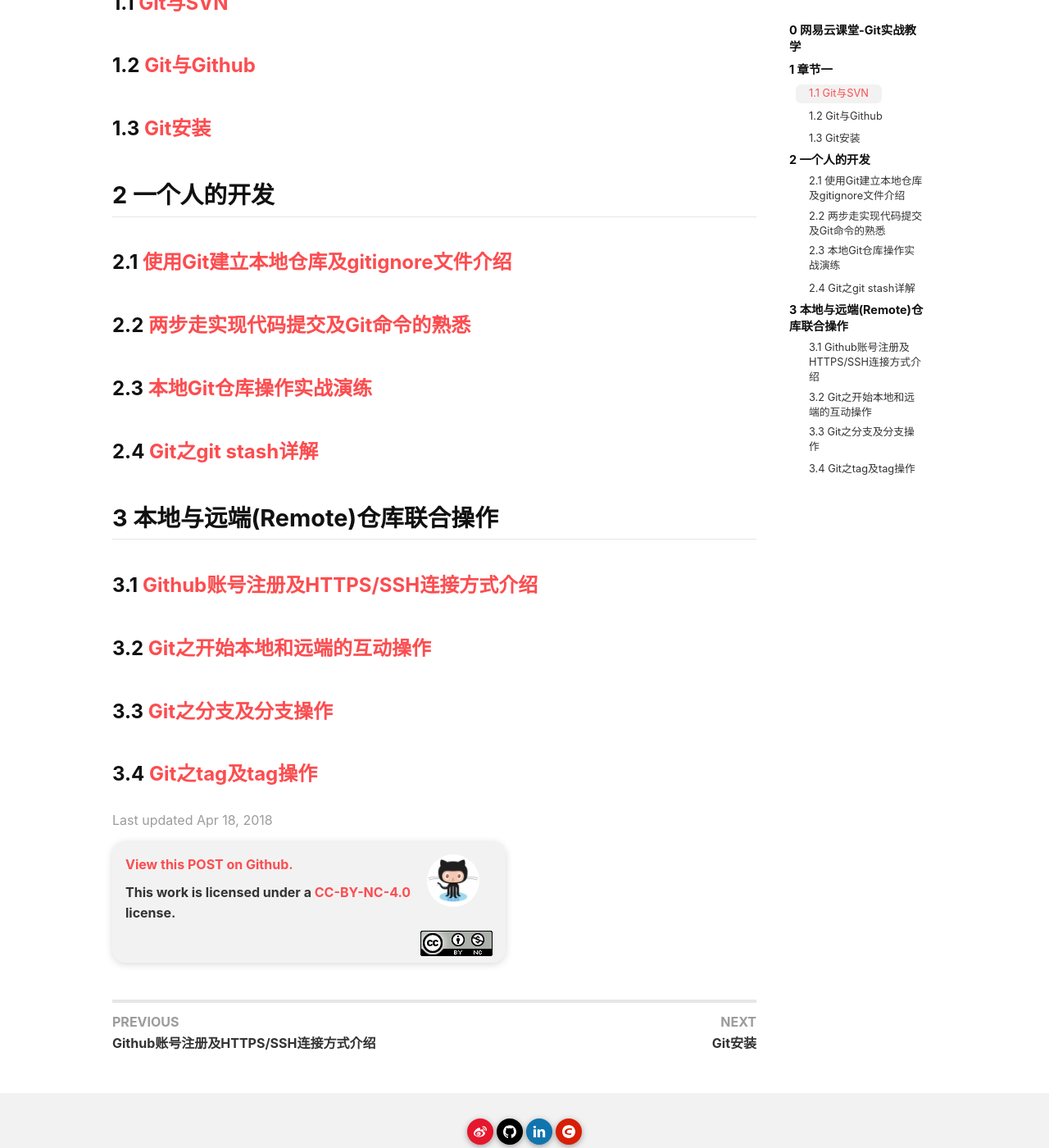
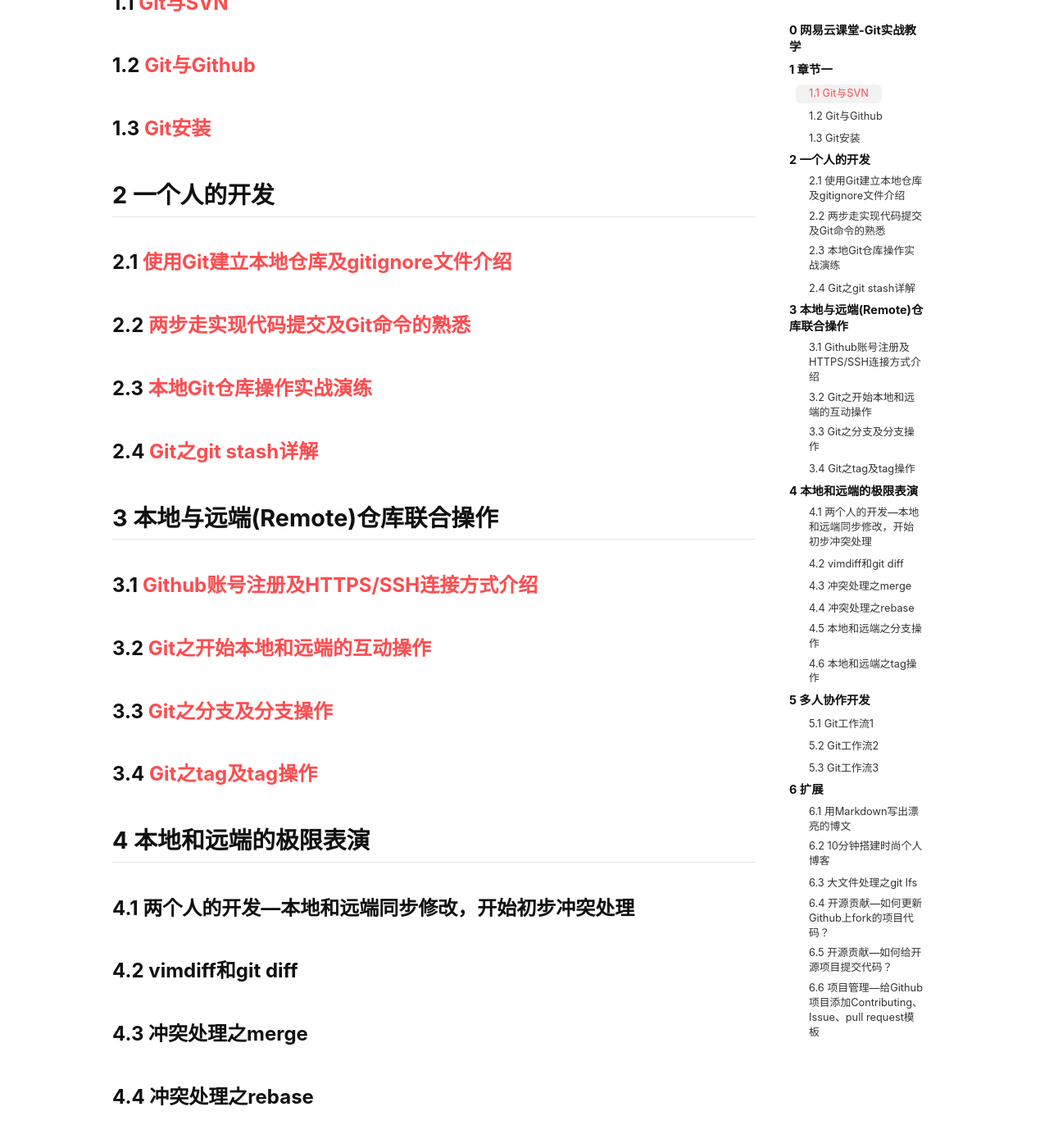
Before and after one commit to yicm/yicm.github.io, a Jekyll site: the page built from _posts/2018-04-12-Git-Practical-tutorial.md, in a window 1280 px wide and 1400 px high, scrolled down 442 px. Shown: the whole window at 82% size. Built offline with Jekyll 4.4.1, drawn with Linux system fonts in a browser that asks for light colours; nearby versions of some CDN libraries; comment, search, counter and statistics services are not loaded; some of the changed text lies outside the part shown.

Commit message:
Update blog

```diff
--- a/_posts/2018-04-12-Git-Practical-tutorial.md
+++ b/_posts/2018-04-12-Git-Practical-tutorial.md
@@ -38,3 +38,25 @@
 ### 3.3 [Git之分支及分支操作](https://yicm.github.io/blog/2018/04/20/Branch-and-Branch-Operations-of-Git.html)
 
 ### 3.4 [Git之tag及tag操作](https://yicm.github.io/blog/2018/04/23/Tag-and-Tag-Operations-of-Git.html)
+
+## 4 本地和远端的极限表演
+
+### 4.1 两个人的开发---本地和远端同步修改，开始初步冲突处理
+### 4.2 vimdiff和git diff
+### 4.3 冲突处理之merge
+### 4.4 冲突处理之rebase
+### 4.5 本地和远端之分支操作
+### 4.6 本地和远端之tag操作
+
+## 5 多人协作开发
+### 5.1 Git工作流1
+### 5.2 Git工作流2
+### 5.3 Git工作流3
+
+## 6 扩展
+### 6.1 用Markdown写出漂亮的博文
+### 6.2 10分钟搭建时尚个人博客
+### 6.3 大文件处理之git lfs
+### 6.4 开源贡献---如何更新Github上fork的项目代码？
+### 6.5 开源贡献---如何给开源项目提交代码？
+### 6.6 项目管理---给Github项目添加Contributing、Issue、pull request模板
```
